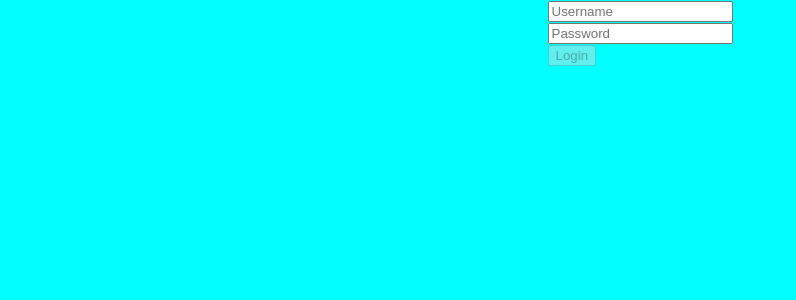
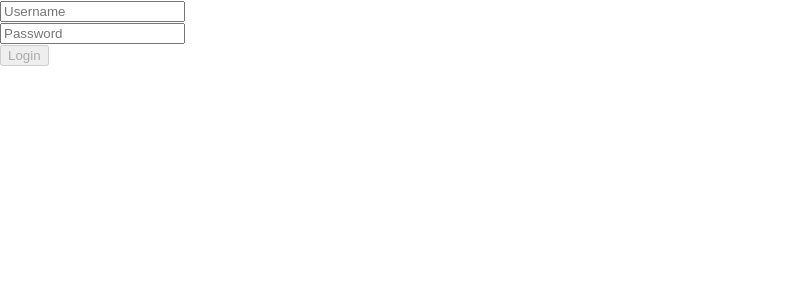
Before and after one commit to Ravi2608/react-learning-app, a React (Create React App) app: page / in a window 1280 px wide. Shown: the top 300 px of the page, without its empty margins (0-796 px from the left). Built offline with nearby package versions, Linux system fonts and the light colour scheme.

Commit message:
Added login component

```diff
--- a/package.json
+++ b/package.json
@@ -3,6 +3,8 @@
   "version": "0.1.0",
   "private": true,
   "dependencies": {
+    "@material-ui/core": "^4.11.0",
+    "@material-ui/icons": "^4.9.1",
     "@testing-library/jest-dom": "^4.2.4",
     "@testing-library/react": "^9.5.0",
     "@testing-library/user-event": "^7.2.1",
--- a/public/index.html
+++ b/public/index.html
@@ -15,6 +15,9 @@
       user's mobile device or desktop. See https://developers.google.com/web/fundamentals/web-app-manifest/
     -->
     <link rel="manifest" href="%PUBLIC_URL%/manifest.json" />
+    <!--Material UI -->
+    <link rel="stylesheet" href="https://fonts.googleapis.com/css?family=Roboto:300,400,500,700&display=swap" />
+    <link rel="stylesheet" href="https://fonts.googleapis.com/icon?family=Material+Icons" />
     <!--
       Notice the use of %PUBLIC_URL% in the tags above.
       It will be replaced with the URL of the `public` folder during the build.
--- a/src/App.tsx
+++ b/src/App.tsx
@@ -1,10 +1,11 @@
 import React from 'react';
 import './App.scss';
 import Login from './functions/login/login';
+import LoginComponent from './components/login.component';
 
 function App() {
   return (
-    <Login />
+    <LoginComponent />
   );
 }
 
--- /dev/null
+++ b/src/components/login.component.tsx
@@ -0,0 +1,42 @@
+import React, { Component } from 'react';
+
+class LoginComponent extends Component<any, any> {
+    constructor(props: any) {
+        super(props);
+        this.state = {
+            username: '',
+            password: '',
+            isLoggedIn: false,
+            loginFailed: false
+        };
+
+        this.submitForm = this.submitForm.bind(this);
+    }
+
+    validateForm() {
+        return this.state.username.length > 0 && this.state.password.length > 0;
+    }
+
+    submitForm(event: any) {
+        event.preventDefault();
+        if (this.state.username === "Admin" && this.state.password === "Password") {
+            this.setState({ isLoggedIn: true });
+        } else {
+            this.setState({ loginFailed: true });
+        }
+        console.log(this.state.isLoggedIn);
+    }
+
+    render() {
+        return <div className="login-screen">
+            <form onSubmit={this.submitForm}>
+                <input type="text" placeholder="Username" name="username" onChange={e => this.setState({ username: e.target.value })}></input><br></br>
+                <input type="password" placeholder="Password" name="password" onChange={e => this.setState({ password: e.target.value })}></input><br></br>
+                <button type="submit" disabled={!this.validateForm()}>Login</button>
+            </form>
+
+        </div>;
+    }
+}
+
+export default LoginComponent;
```
Also changed, not shown: 1 other file (tests, documents, lock files or other folders).
